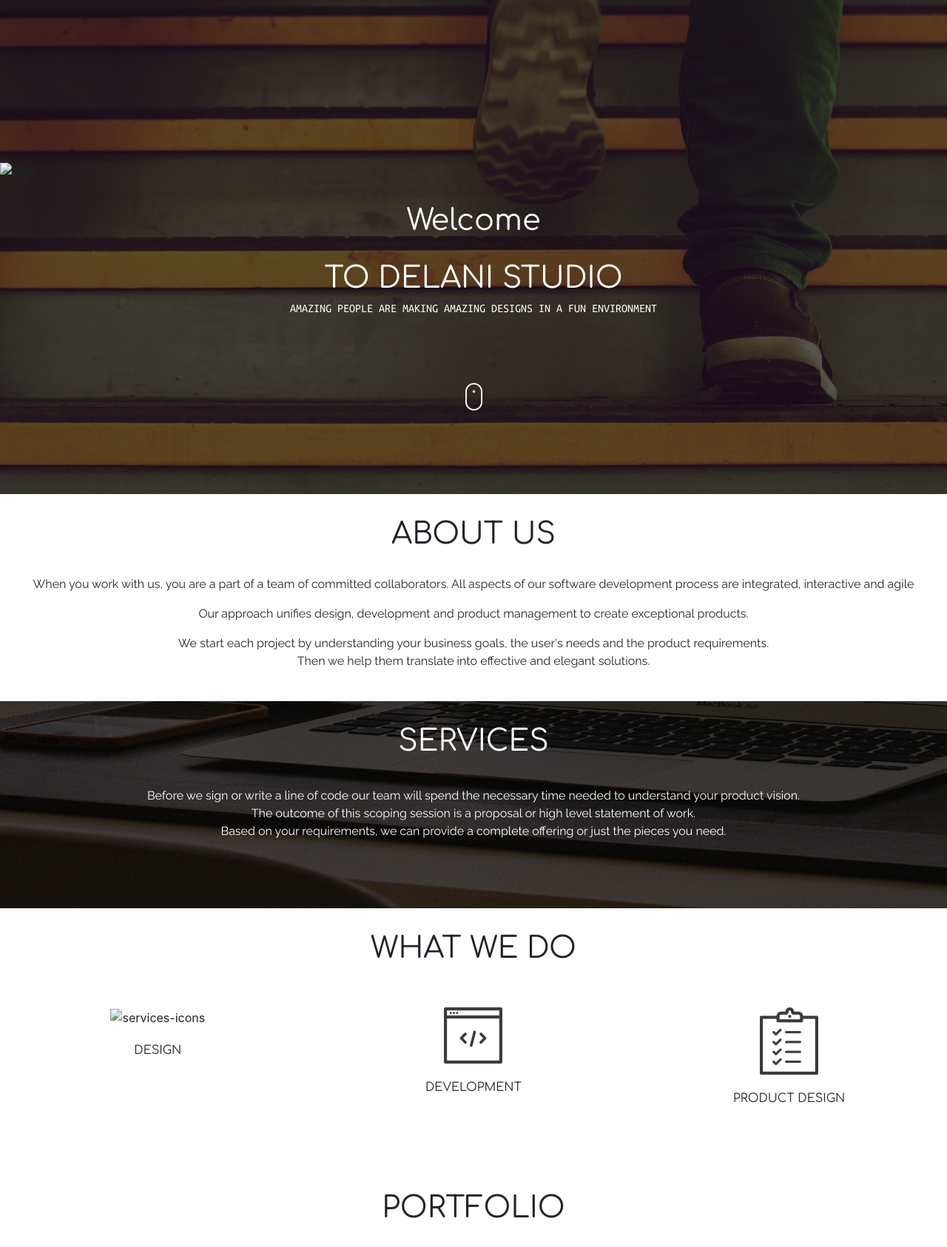
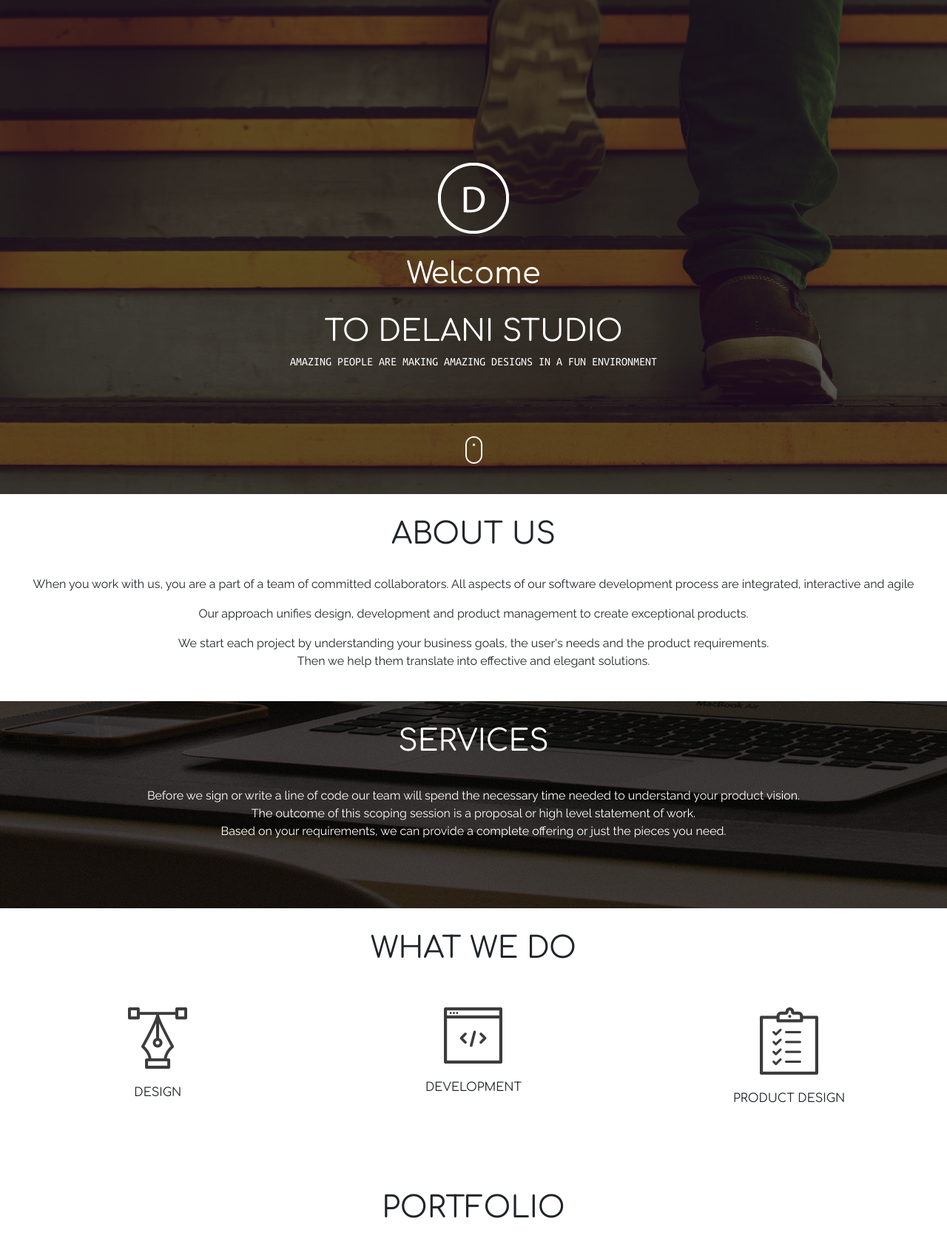
Before and after one commit to GraceOswal/Delani, a plain HTML site: page index.html in a window 1280 px wide. Shown: the top 1686 px of the page at 74% size. Drawn offline with nearby package versions, Linux system fonts and the light colour scheme; files whose address does not match are found by name.

Commit message:
make changes

```diff
--- a/index.html
+++ b/index.html
@@ -11,7 +11,7 @@
 <div class="container-fluid">
     <div class="jumbotron-fluid">
         <div class="overlay">
-            <img src=".../images/logo.png" alt="logo" class="mx-auto d-block">
+            <img src="/images/logo.png" class="mx-auto d-block">
             <h1 class="text-white text-center welcome h-text">Welcome</h1>
             <h1 class="text-white text-center delani h-text">TO DELANI STUDIO</h1>
             <h6 class="text-white text-center text h-text smaller-text">AMAZING PEOPLE ARE MAKING AMAZING DESIGNS IN A FUN
@@ -45,7 +45,7 @@
         <div class="col-md-12">
             <div class="row">
                 <figure class="col-md-4">
-                    <img src="images/services_icons/design_icon.png" alt="services-icons" class="service-icons des">
+                    <img src="/images/services_icon/design_icon.png" alt="services-icons" class="service-icons des">
                     <figcaption id="destxt" class="b-text">DESIGN</figcaption>
                     <br>
                     <p id="desp" class="b-text">Our design practice offers a full range of services including brand strategy,
```
